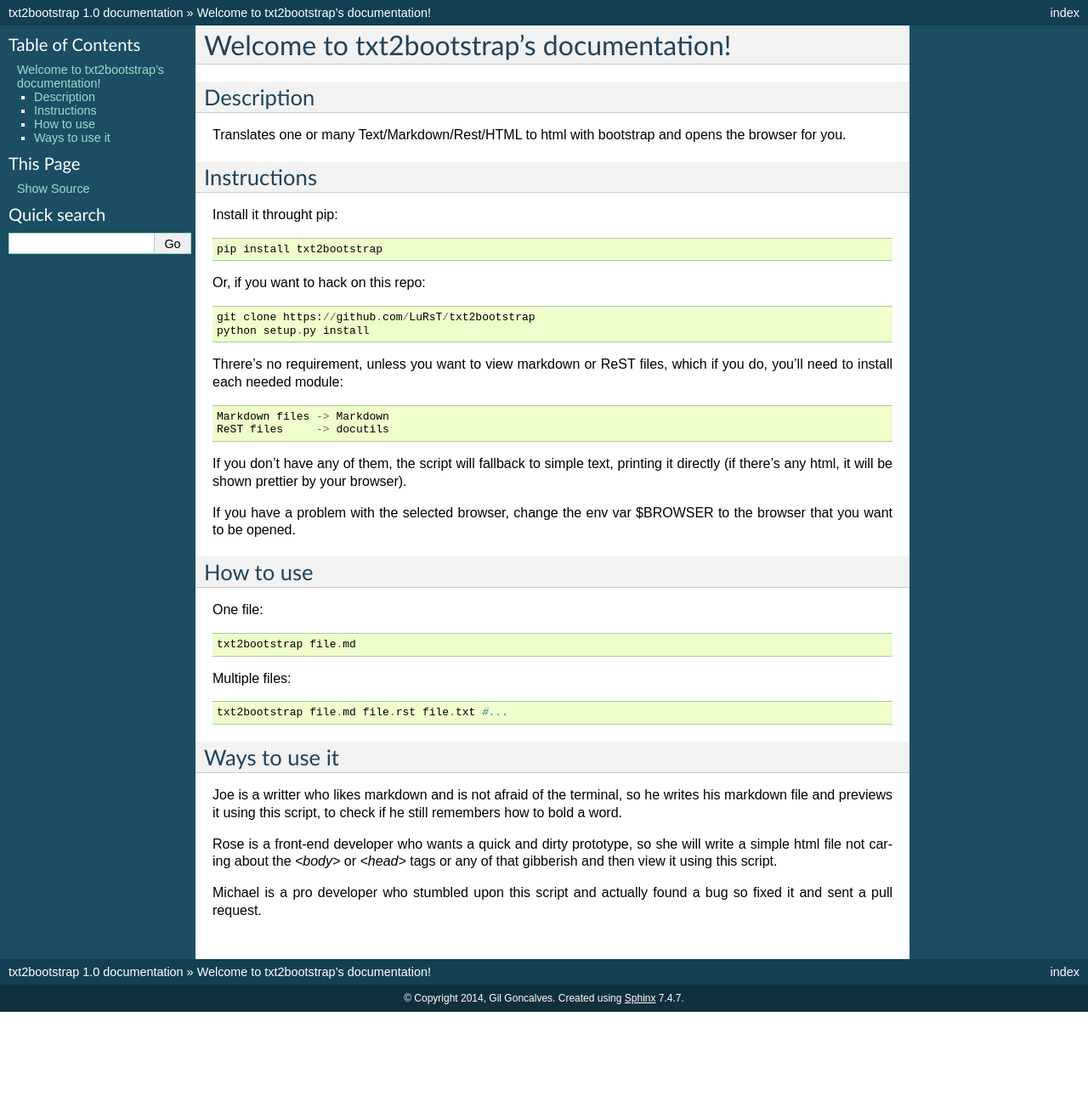
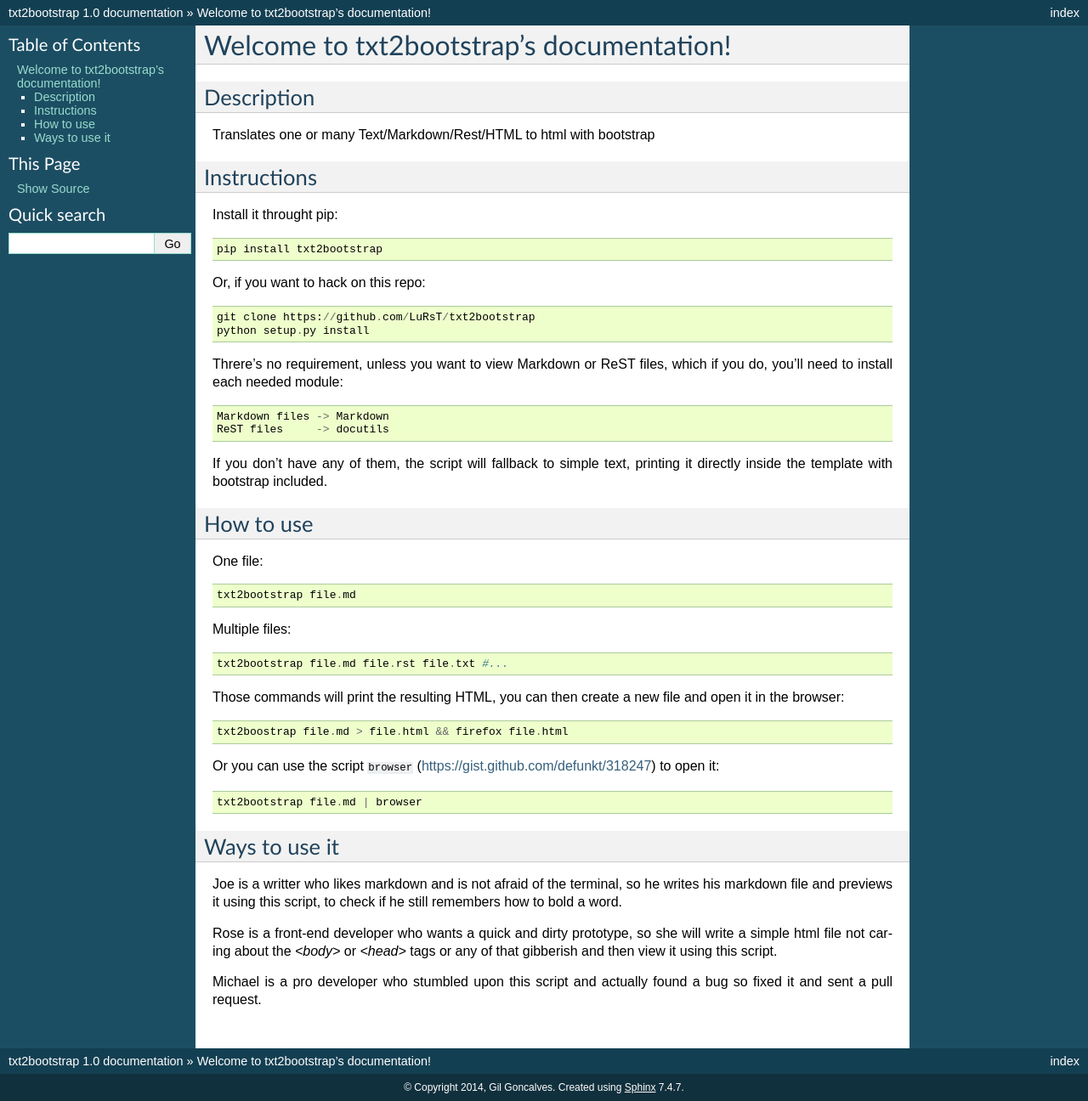
Before and after one commit to LuRsT/txt2bootstrap, a Sphinx documentation site: the page built from docs/source/index.rst, in a window 1280 px wide. Shown: the whole page at 85% size. Built offline with Sphinx 7.4.7, drawn with Linux system fonts in a browser that asks for light colours; before the commit the page ends 1191 px from its top, so only the background shows below that.

Commit message:
Updated documentation with previous changes

```diff
--- a/docs/source/index.rst
+++ b/docs/source/index.rst
@@ -5,7 +5,6 @@
 -----------
 
 Translates one or many  Text/Markdown/Rest/HTML to html with bootstrap
-and opens the browser for you.
 
 Instructions
 ------------
@@ -19,18 +18,14 @@
     git clone https://github.com/LuRsT/txt2bootstrap
     python setup.py install
 
-Threre's no requirement, unless you want to view markdown or ReST files,
+Threre's no requirement, unless you want to view Markdown or ReST files,
 which if you do, you'll need to install each needed module::
 
     Markdown files -> Markdown
     ReST files     -> docutils
 
 If you don't have any of them, the script will fallback to simple text,
-printing it directly (if there's any html, it will be shown prettier
-by your browser).
-
-If you have a problem with the selected browser, change the env var
-$BROWSER to the browser that you want to be opened.
+printing it directly inside the template with bootstrap included.
 
 How to use
 ----------
@@ -42,6 +37,15 @@
 Multiple files::
 
     txt2bootstrap file.md file.rst file.txt #...
+
+Those commands will print the resulting HTML, you can then create a new
+file and open it in the browser::
+
+    txt2boostrap file.md > file.html && firefox file.html
+
+Or you can use the script ``browser`` (https://gist.github.com/defunkt/318247) to open it::
+
+    txt2bootstrap file.md | browser
 
 Ways to use it
 --------------
```
